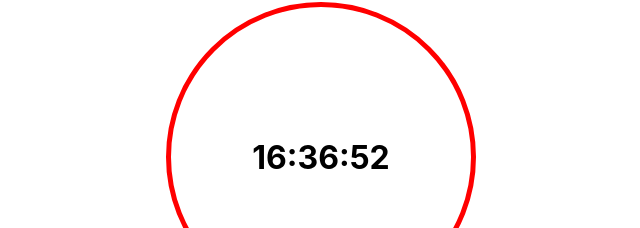
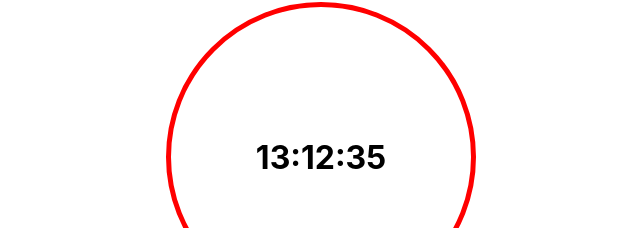
Before and after one commit to d-kowalik/productive-time-tracker, a React (Create React App) app: page / in a window 1280 px wide. Shown: the part 243-471 px from the top of the page, without its empty margins (319-959 px from the left). Built offline with nearby package versions, Linux system fonts and the light colour scheme.

Commit message:
Display current time in Timer

```diff
--- a/src/App.js
+++ b/src/App.js
@@ -1,15 +1,47 @@
-import React from 'react'
+import React, { Component } from 'react'
 
 import Timer from './Timer'
 
 import './App.css'
 
-function App() {
-  return (
-    <div className="App">
-      <Timer />
-    </div>
-  )
+class App extends Component {
+  constructor(props) {
+    super(props)
+    this.state = {
+      time: new Date()
+    }
+  }
+
+  componentDidMount() {
+    this.intervalID = setInterval(() => this.tick(), 1000)
+  }
+
+  componentWillUnmount() {
+    clearInterval(this.intervalID)
+  }
+
+  tick() {
+    this.setState({ time: new Date() })
+  }
+
+  padTo2with0(text) {
+    text = text.toString()
+    if (text.length === 1) return '0' + text
+    return text
+  }
+
+  render() {
+    const today = this.state.time
+    const time = `${this.padTo2with0(today.getHours())}:${this.padTo2with0(
+      today.getMinutes()
+    )}:${this.padTo2with0(today.getSeconds())}`
+
+    return (
+      <div className="App">
+        <Timer time={time} />
+      </div>
+    )
+  }
 }
 
 export default App
--- a/src/Timer.js
+++ b/src/Timer.js
@@ -2,9 +2,9 @@ import React from 'react'
 
 import './Timer.css'
 
-const Timer = () => (
+const Timer = ({ time }) => (
   <div className="Timer circle">
-    <p className="hour-display">16:36:52</p>
+    <p className="hour-display">{time}</p>
   </div>
 )
 
```
